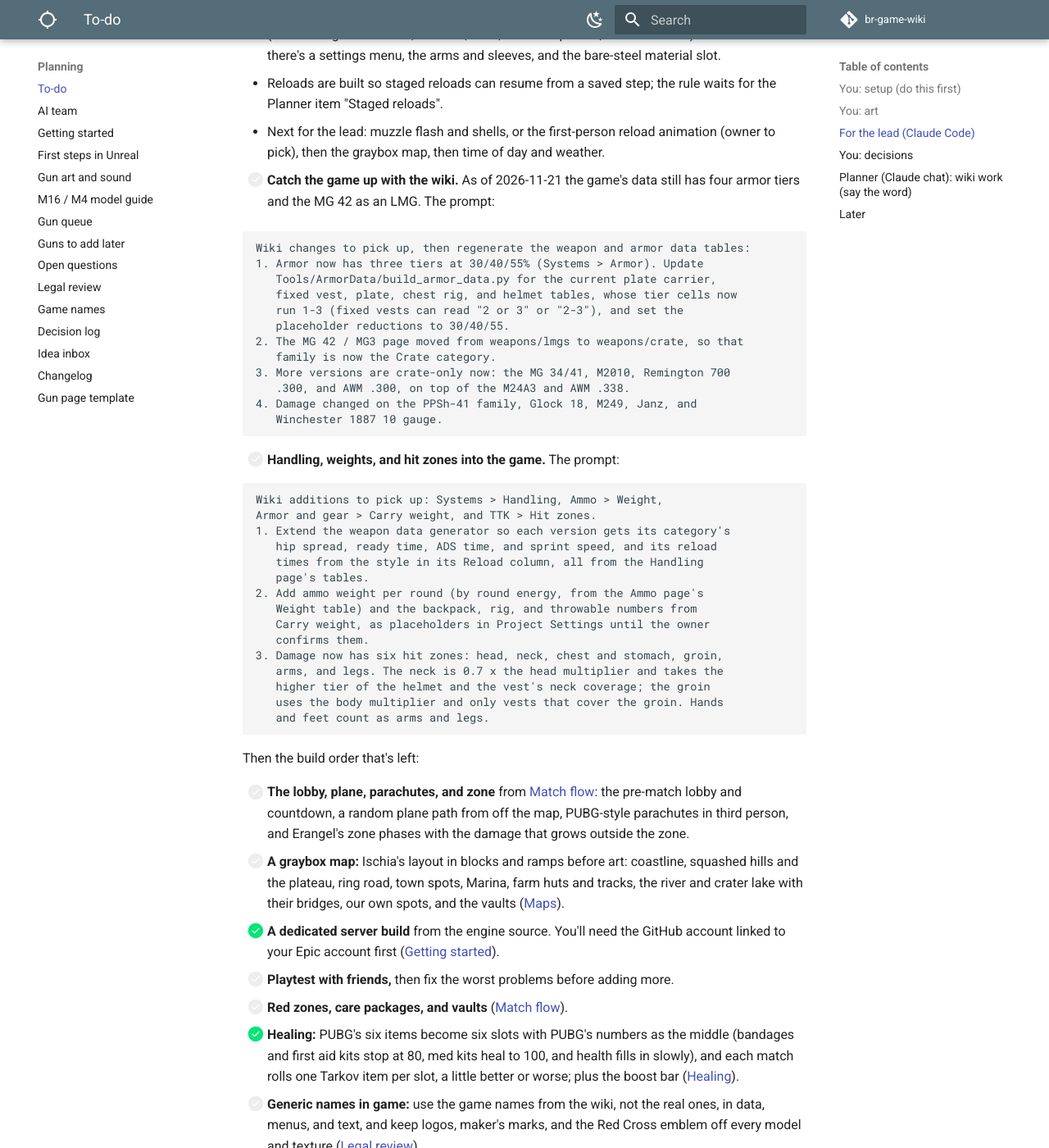
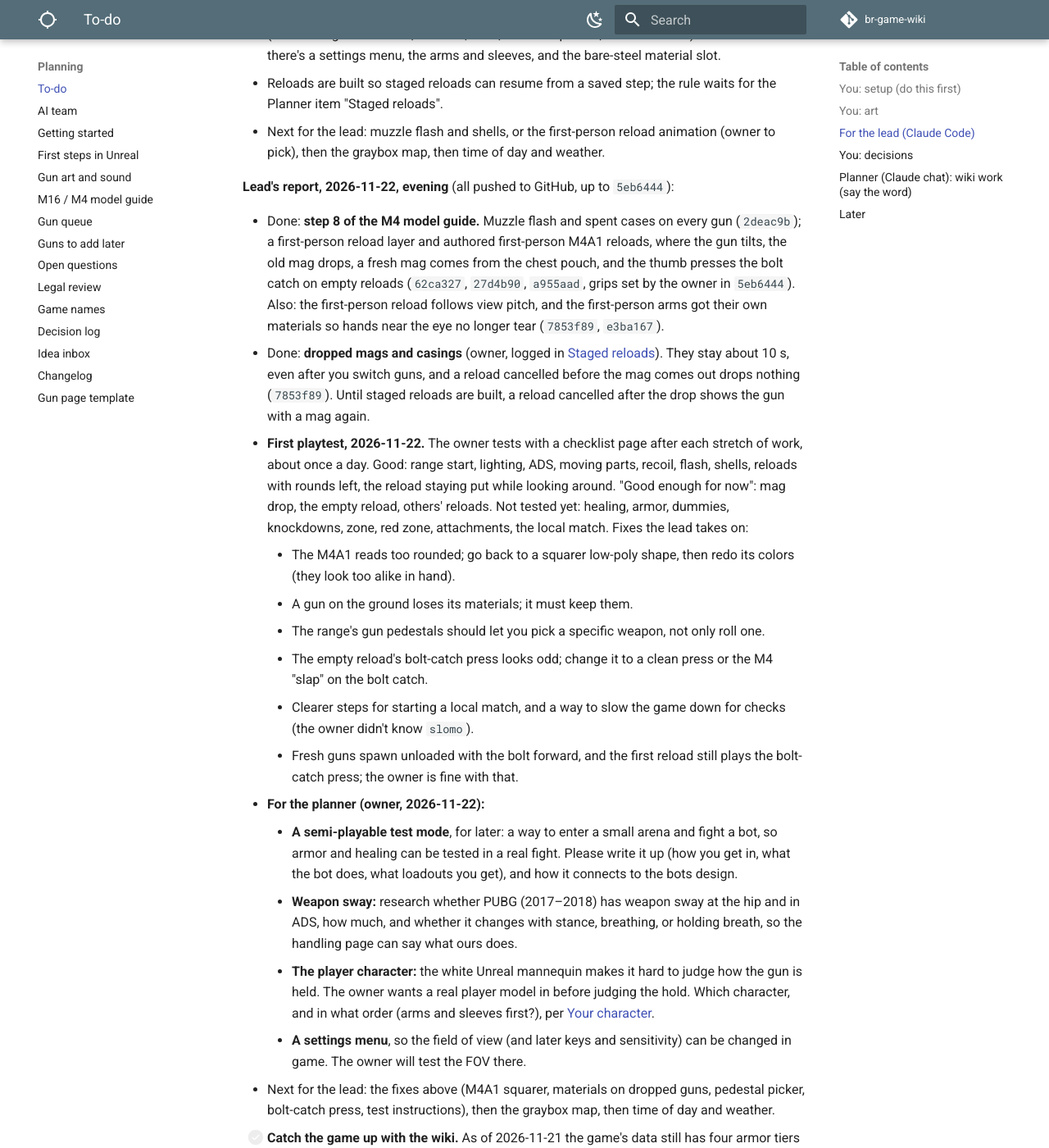
Before and after one commit to DerrickSpartan1/br-game-wiki, an MkDocs documentation site: the page built from docs/planning/to-do.md, in a window 1280 px wide and 1400 px high, scrolled down 2418 px. Shown: the whole window at 82% size. Built offline with MkDocs 1.6.1 and Material for MkDocs 9.7.7, drawn with Linux system fonts in a browser that asks for light colours; comment, search, counter and statistics services are not loaded.

Commit message:
Lead's report, 2026-11-22 evening: step 8 done, first playtest results, asks for the planner
Co-Authored-By: Claude Opus 5.5 <noreply@anthropic.com>

```diff
--- a/docs/planning/to-do.md
+++ b/docs/planning/to-do.md
@@ -44,6 +44,24 @@ When you tell the lead "check the planner's list," it works through this section
 - Done in part: **first person and lighting.** The field of view setting (`FOV`, 80–103, default 90), ADS that centers the sight, the PUBG-style hip hold, and the lighting look on the range (Metallic 0 gun materials, soft sun, haze, locked exposure, no motion blur). Left: a slider once there's a settings menu, the arms and sleeves, and the bare-steel material slot.
 - Reloads are built so staged reloads can resume from a saved step; the rule waits for the Planner item "Staged reloads".
 - Next for the lead: muzzle flash and shells, or the first-person reload animation (owner to pick), then the graybox map, then time of day and weather.
+
+**Lead's report, 2026-11-22, evening** (all pushed to GitHub, up to `5eb6444`):
+
+- Done: **step 8 of the M4 model guide.** Muzzle flash and spent cases on every gun (`2deac9b`); a first-person reload layer and authored first-person M4A1 reloads, where the gun tilts, the old mag drops, a fresh mag comes from the chest pouch, and the thumb presses the bolt catch on empty reloads (`62ca327`, `27d4b90`, `a955aad`, grips set by the owner in `5eb6444`). Also: the first-person reload follows view pitch, and the first-person arms got their own materials so hands near the eye no longer tear (`7853f89`, `e3ba167`).
+- Done: **dropped mags and casings** (owner, logged in [Staged reloads](../systems/handling.md#staged-reloads)). They stay about 10 s, even after you switch guns, and a reload cancelled before the mag comes out drops nothing (`7853f89`). Until staged reloads are built, a reload cancelled after the drop shows the gun with a mag again.
+- **First playtest, 2026-11-22.** The owner tests with a checklist page after each stretch of work, about once a day. Good: range start, lighting, ADS, moving parts, recoil, flash, shells, reloads with rounds left, the reload staying put while looking around. "Good enough for now": mag drop, the empty reload, others' reloads. Not tested yet: healing, armor, dummies, knockdowns, zone, red zone, attachments, the local match. Fixes the lead takes on:
+    - The M4A1 reads too rounded; go back to a squarer low-poly shape, then redo its colors (they look too alike in hand).
+    - A gun on the ground loses its materials; it must keep them.
+    - The range's gun pedestals should let you pick a specific weapon, not only roll one.
+    - The empty reload's bolt-catch press looks odd; change it to a clean press or the M4 "slap" on the bolt catch.
+    - Clearer steps for starting a local match, and a way to slow the game down for checks (the owner didn't know `slomo`).
+    - Fresh guns spawn unloaded with the bolt forward, and the first reload still plays the bolt-catch press; the owner is fine with that.
+- **For the planner (owner, 2026-11-22):**
+    - **A semi-playable test mode**, for later: a way to enter a small arena and fight a bot, so armor and healing can be tested in a real fight. Please write it up (how you get in, what the bot does, what loadouts you get), and how it connects to the bots design.
+    - **Weapon sway:** research whether PUBG (2017–2018) has weapon sway at the hip and in ADS, how much, and whether it changes with stance, breathing, or holding breath, so the handling page can say what ours does.
+    - **The player character:** the white Unreal mannequin makes it hard to judge how the gun is held. The owner wants a real player model in before judging the hold. Which character, and in what order (arms and sleeves first?), per [Your character](../systems/skins.md#your-character).
+    - **A settings menu**, so the field of view (and later keys and sensitivity) can be changed in game. The owner will test the FOV there.
+- Next for the lead: the fixes above (M4A1 squarer, materials on dropped guns, pedestal picker, bolt-catch press, test instructions), then the graybox map, then time of day and weather.
 
 - [ ] **Catch the game up with the wiki.** As of 2026-11-21 the game's data still has four armor tiers and the MG 42 as an LMG. The prompt:
 
```
